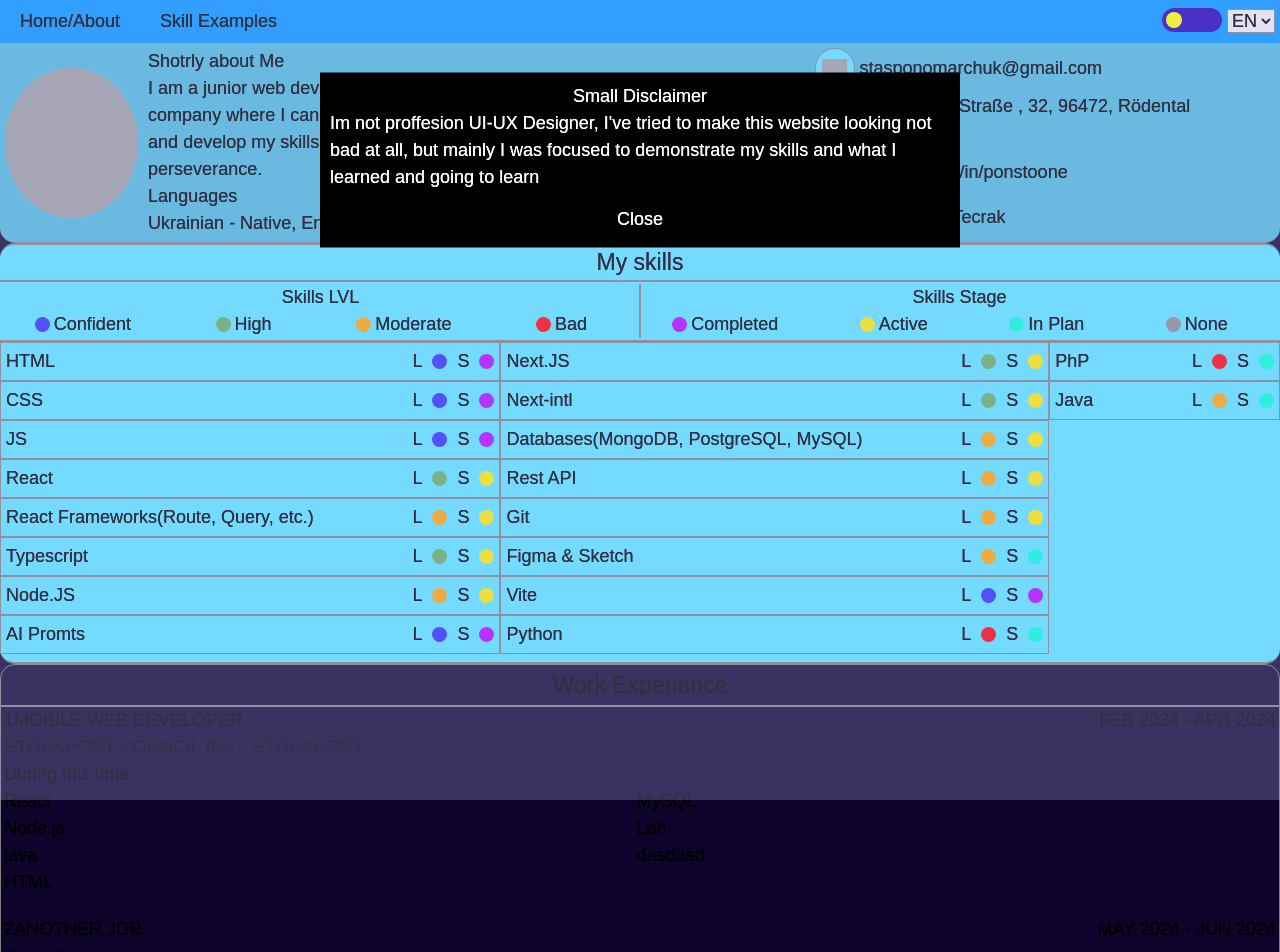
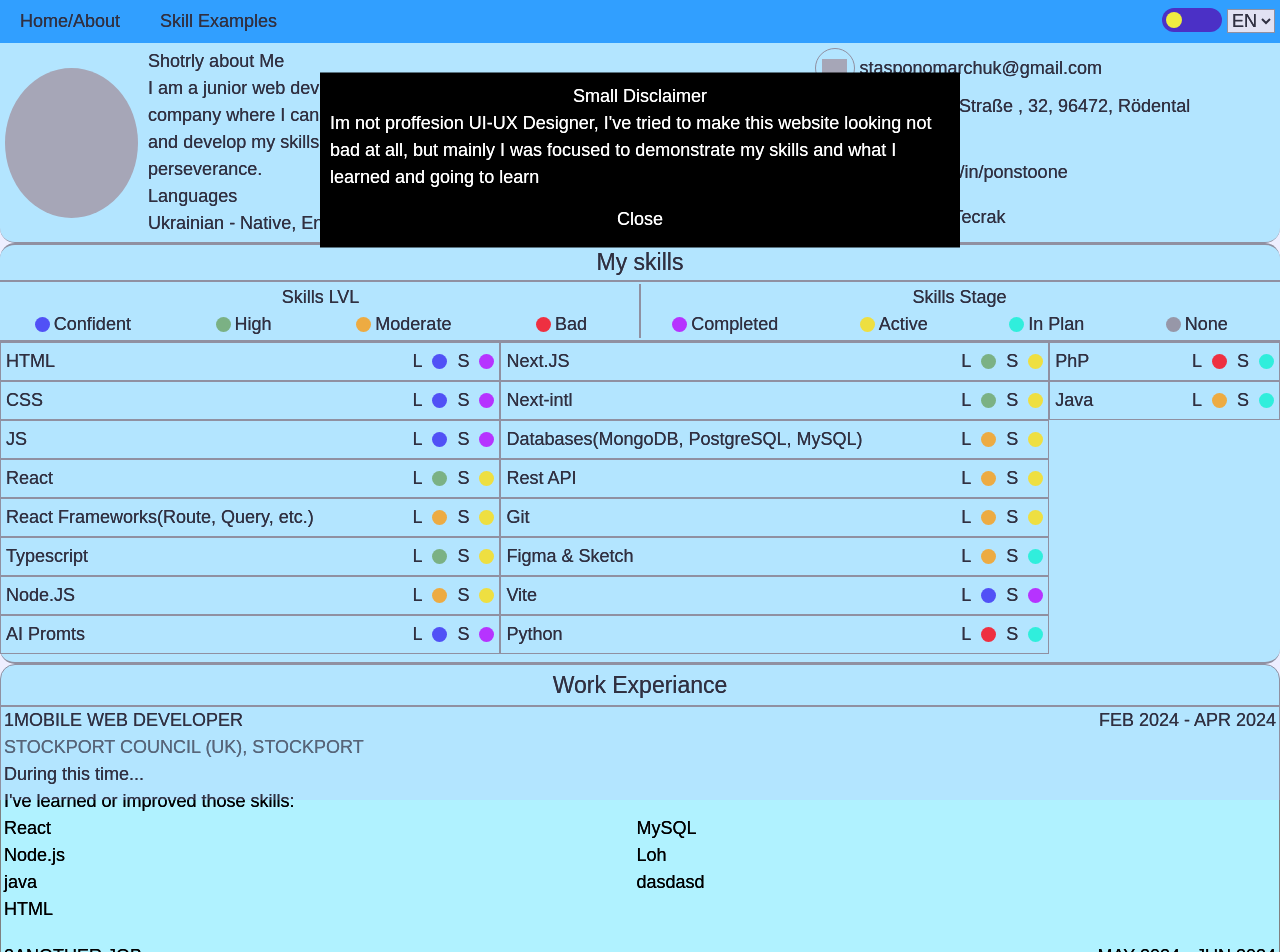
Before and after one commit to Tecrak/portfolio, a Next.js app: page /en in a window 1280 px wide. Shown: the top 952 px of the page. Built offline with nearby package versions, Linux system fonts and the light colour scheme; grey boxes are pictures that could not be loaded.

Commit message:
better theme

```diff
--- a/app/[locale]/components/ExpList.tsx
+++ b/app/[locale]/components/ExpList.tsx
@@ -6,8 +6,8 @@ export default function ExpList() {
 
   return (
     <>
-      {EXP_LIST.map((list, index) => (
-        <div className="exp_content">
+      {EXP_LIST.map((list) => (
+        <div key={list.id} className="exp_content">
           <div className="exp_header">
             <div className="exp_title_date">
               <div className="exp_title">
@@ -23,6 +23,7 @@ export default function ExpList() {
             <div className="exp_about">
               <p>{t(`${list.id}.description`)}</p>
             </div>
+            <h2>I've learned or improved those skills:</h2>
             <div className="exp_list">
               <ul>
                 {list.earnedExp.map((exp) => (
--- a/app/[locale]/styles/globals.css
+++ b/app/[locale]/styles/globals.css
@@ -4,10 +4,12 @@
 
 :root {
   --txt-shadow: 0px 0px 0px;
+  --bg: rgb(255, 255, 255);
 }
 
 .dark {
   --txt-shadow: 0.3px 0.3px 0.4px rgba(0, 0, 0, 0.729);
+  --bg: rgb(0, 0, 0);
 }
 
 * {
@@ -20,7 +22,7 @@ body {
   margin: 0;
   padding: 0;
   font-family: Arial, Helvetica, sans-serif;
-  background: rgb(14, 4, 43);
+  background: var(--bg);
 }
 * a {
   text-decoration: none;
--- a/app/[locale]/styles/page.css
+++ b/app/[locale]/styles/page.css
@@ -1,12 +1,12 @@
 :root {
   --h2-section: 23px;
-  --about-bg: 92, 228, 255;
+  --bg: 176, 242, 255;
   --skill-bg: default;
   --skill-bg-hover: rgb(176, 242, 255);
   --skill-li-border: grey;
 }
 .dark {
-  --about-bg: 16, 1, 47;
+  --bg: 16, 1, 47;
   --skill-bg: rgb(37, 31, 95);
   --skill-bg-hover: rgb(84, 0, 0);
   --skill-li-border: black;
@@ -49,7 +49,7 @@
   display: flex;
   border-bottom: 1.5px solid grey;
   border-radius: 0px 0px 15px 15px;
-  background-color: rgba(var(--about-bg), 0.8);
+  background-color: rgba(var(--bg));
 }
 .aboutImage {
   display: flex;
@@ -101,7 +101,7 @@
   width: 40px;
   height: 40px;
   border: 1.5px grey solid;
-  background: rgba(var(--about-bg), 1);
+  background: rgba(var(--bg), 1);
   border-radius: 100%;
 }
 .contactIcon > img {
@@ -110,7 +110,7 @@
 }
 /* SKILLS TOP PART */
 .skills_content {
-  background: rgba(var(--about-bg));
+  background: rgba(var(--bg));
   border-top: 2px grey solid;
   border-bottom: 2px grey solid;
   border-radius: 15px;
@@ -192,6 +192,7 @@
 .experience_content {
   border-radius: 15px;
   border: 1.5px grey solid;
+  background: rgb(var(--bg));
 }
 .experience_content > h2 {
   text-align: center;
@@ -222,6 +223,3 @@
   width: 100%;
   flex-direction: column;
 }
-.exp_list > ul > li {
-  /* min-width: 200px; */
-}
```
